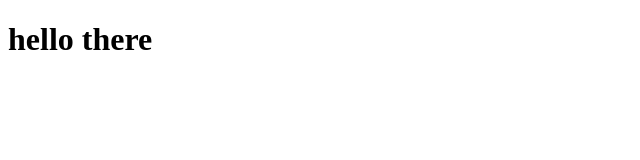
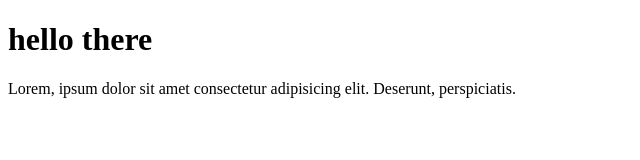
Before and after one commit to vickie7/gitProject, a plain HTML site: page index.html in a window 1280 px wide. Shown: the whole page, without its empty margins (0-640 px from the left). Drawn offline with Linux system fonts and the light colour scheme.

Commit message:
Added Paragraph

```diff
--- a/index.html
+++ b/index.html
@@ -7,5 +7,6 @@
 </head>
 <body>
     <h1>hello there</h1>
+    <p>Lorem, ipsum dolor sit amet consectetur adipisicing elit. Deserunt, perspiciatis.</p>
 </body>
 </html>
```
